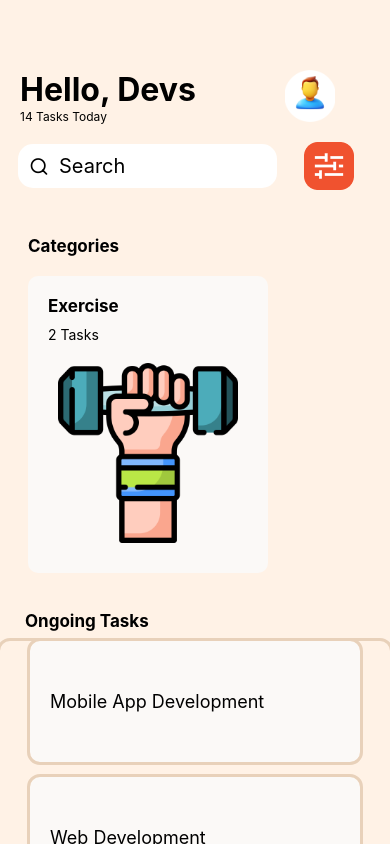
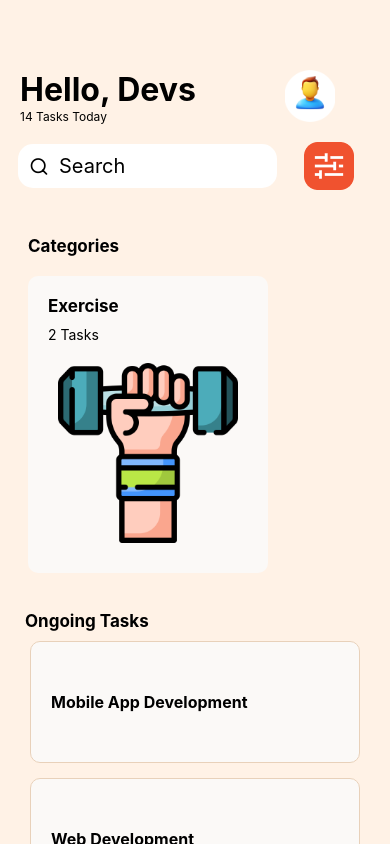
Before and after one commit to Nana-K-Yentumey/rn-assignment3-11339613, a React Native app: screen / in a window 390 px wide. Built offline with nearby package versions, Linux system fonts and the light colour scheme.

Commit message:
Finished Ongoing Tasks section

```diff
--- a/App.js
+++ b/App.js
@@ -125,21 +125,17 @@ const styles = StyleSheet.create({
     paddingTop: 50,
     paddingBottom: 50,
     paddingLeft: 20,
-    fontSize: 18,
+    fontSize: 16,
+    fontWeight: 'bold',
     backgroundColor: '#FBF9F7',
     marginLeft: 30,
     marginRight: 30,
     marginBottom: 15,
     borderRadius: 10,
-    outlineStyle: 'Solid',
-    outlineColor: '#E8D1BA',
+    borderColor: "#E8D1BA",
+    borderWidth: 1,
 
   },
 
-  list: {
-    borderRadius: 10,
-    outlineStyle: 'Solid',
-    outlineColor: '#E8D1BA',
-  }
 
 });
```
